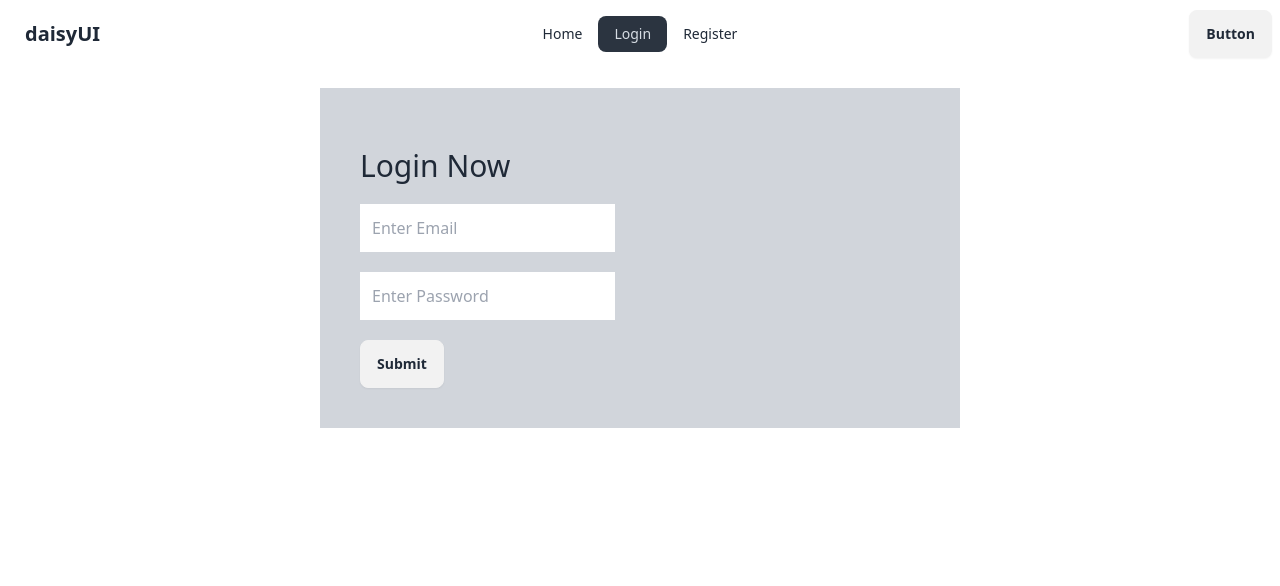
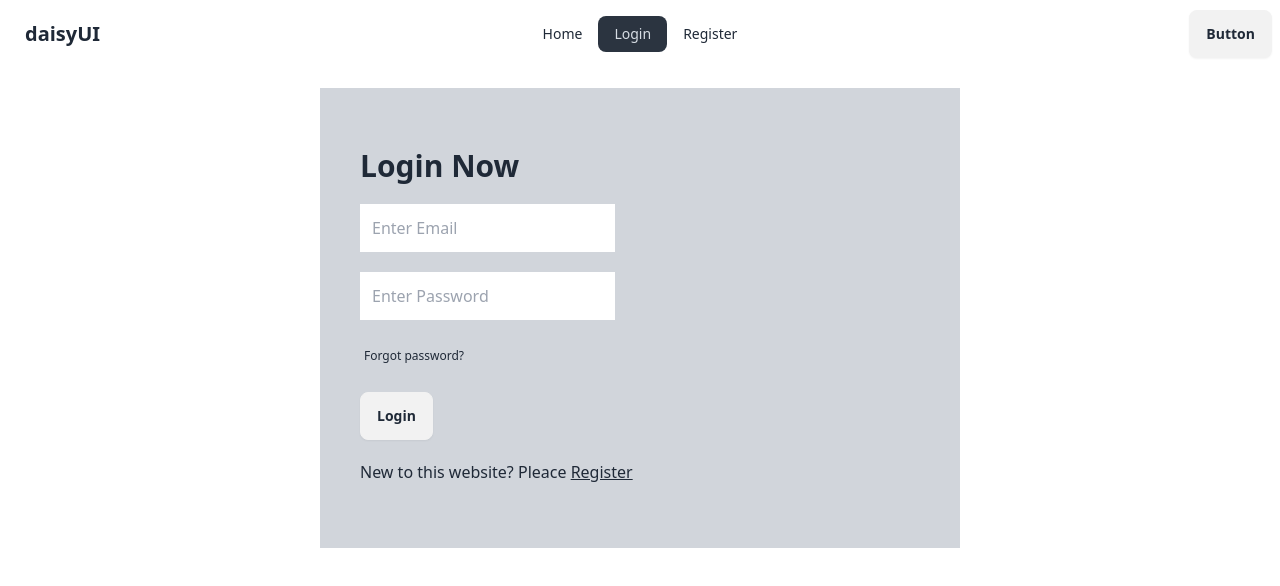
Before and after one commit to shahinexy/PH-Simple-firebase-part-2, a React (Vite) app: page /login in a window 1280 px wide. Shown: the top 586 px of the page. Built offline with nearby package versions, Linux system fonts and the light colour scheme.

Commit message:
naviget to login register

```diff
--- a/src/component/Login/Login.jsx
+++ b/src/component/Login/Login.jsx
@@ -1,6 +1,7 @@
-import { createUserWithEmailAndPassword, signInWithEmailAndPassword } from "firebase/auth";
+import { signInWithEmailAndPassword } from "firebase/auth";
 import auth from "../../firebase.config";
 import { useState } from "react";
+import { Link } from "react-router-dom";
 
 
 const Login = () => {
@@ -29,13 +30,19 @@ const Login = () => {
     return (
         <div>
             <div className="w-1/2 mx-auto bg-gray-300 p-10 my-5">
-            <h2 className='text-3xl my-5'>Login Now</h2>
+            <h2 className='text-3xl my-5 font-bold'>Login Now</h2>
             <form onSubmit={handleLogin} className="space-y-5 ">
                 <input type="email" name="email"  placeholder="Enter Email"  className="p-3"/>
                 <br />
                 <input type="password" name="password"placeholder="Enter Password"  className="p-3"/>
                 <br />
-                <button className="btn primary">Submit</button>
+                <label className="label">
+                  <a href="#" className="label-text-alt link link-hover">
+                    Forgot password?
+                  </a>
+                </label>
+                <button className="btn primary">Login</button>
+                <p>New to this website? Pleace <Link to={'/register'}> <span className="underline">Register</span> </Link></p>
                 <br />
                 {
                     success && <p className="text-green-500">{success}</p>
--- a/src/component/Register/Register.jsx
+++ b/src/component/Register/Register.jsx
@@ -1,6 +1,7 @@
 import { createUserWithEmailAndPassword } from "firebase/auth";
 import auth from "../../firebase.config";
 import { useState } from "react";
+import { Link } from "react-router-dom";
 
 const Register = () => {
   const [registerError, setRegisterError] = useState("");
@@ -81,19 +82,15 @@ const Register = () => {
                 <span onClick={()=> setShowPass(!showPass)} className="border p-1 text-center cursor-pointer">
                   {showPass ? 'Hide': 'Show'}
                 </span>
-                <label className="label">
-                  <a href="#" className="label-text-alt link link-hover">
-                    Forgot password?
-                  </a>
-                </label>
               </div>
               <div>
                 <input type="checkbox" name="check" id="trams" />
                 <label htmlFor="trams">Accept our trams and condition</label>
               </div>
               <div className="form-control mt-6">
-                <button className="btn btn-primary">Login</button>
+                <button className="btn btn-primary">Register</button>
               </div>
+              <p>Already have an account? Pleace <Link to={'/login'}><span className="underline">Login</span></Link></p>
             </form>
             {registerError && <p className="text-red-500">{registerError}</p>}
             {success && <p className="text-green-500">{success}</p>}
```
